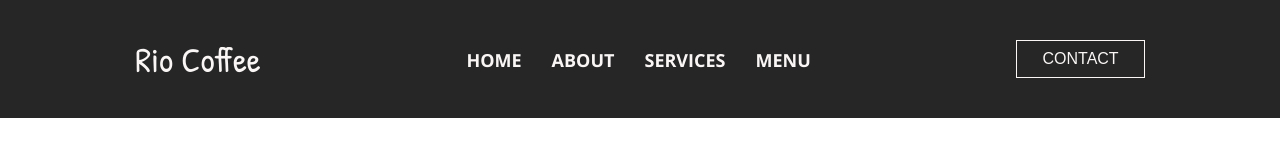
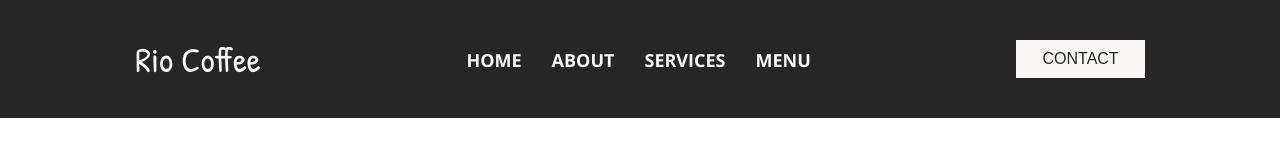
Before and after one commit to EvgenStr/flexbox-navigation, a plain HTML site: page index.html in a window 1280 px wide. In both pictures the pointer is over the link "CONTACT". Drawn offline with nearby package versions, Linux system fonts and the light colour scheme.

Commit message:
add hover

```diff
--- a/assets/css/styles.css
+++ b/assets/css/styles.css
@@ -30,3 +30,7 @@ header {
   font-family: sans-serif;
   padding: 10px 25px;
 }
+.contact:hover {
+  color: rgb(38, 38, 38);
+  background-color: rgb(250, 246, 246);
+}
```
